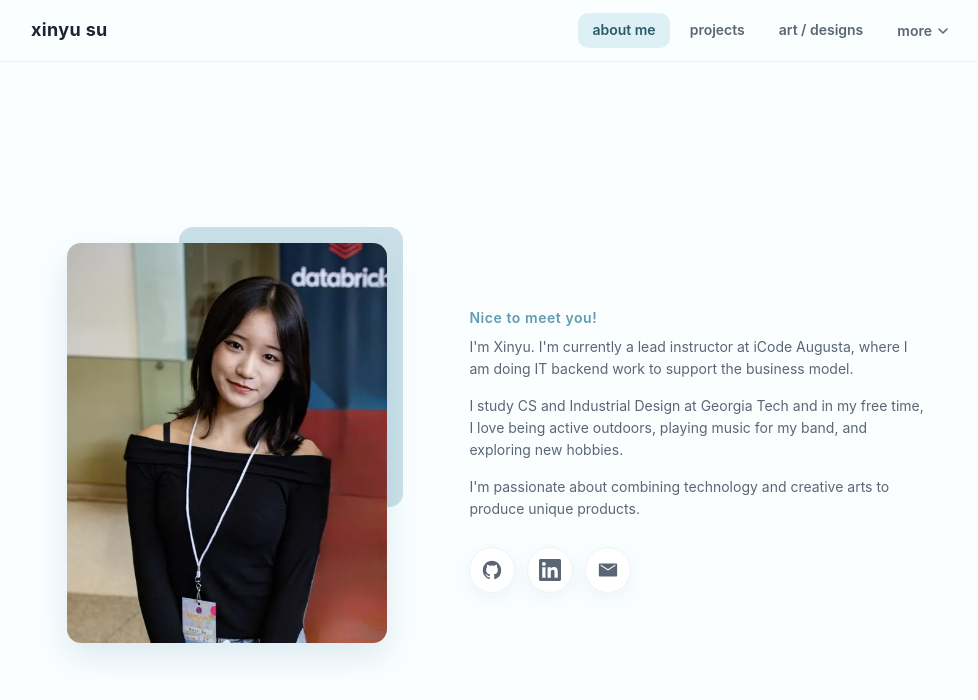
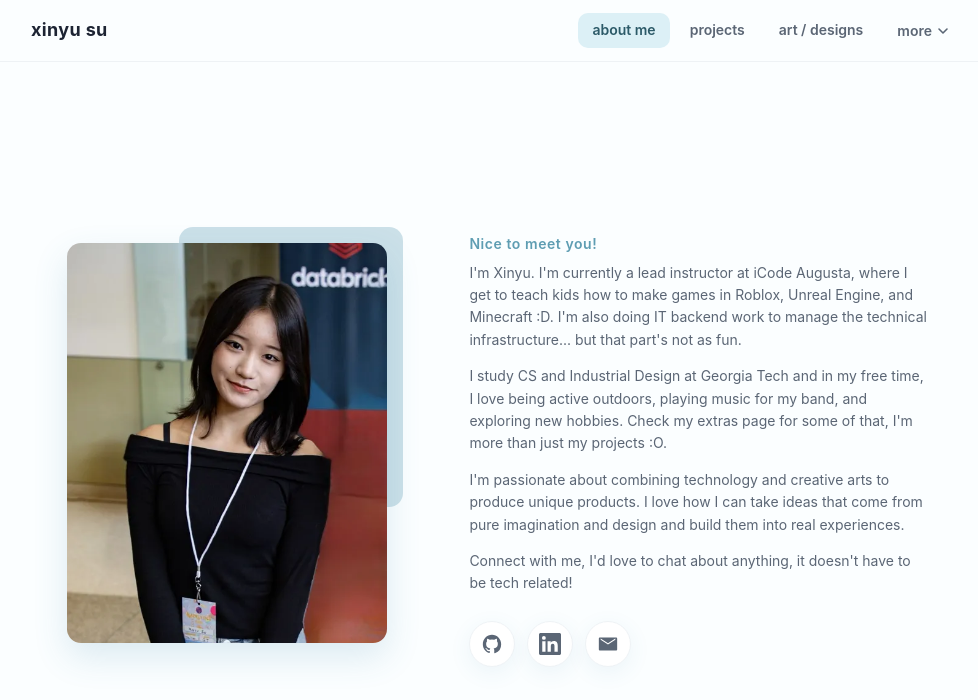
Before and after one commit to c-mfy/portfolio, a React (Vite) app: page /about in a window 1280 px wide. Shown: the top 700 px of the page, without its empty margins (143-1121 px from the left). Built offline with nearby package versions, Linux system fonts and the light colour scheme.

Commit message:
Update About me

```diff
--- a/src/pages/About.jsx
+++ b/src/pages/About.jsx
@@ -21,12 +21,15 @@ export default function About() {
           </p>*/}
 
           <div className="about-text">
-            <p>I'm Xinyu. I'm currently a lead instructor at iCode Augusta, where I am doing IT backend work to support the business model.</p>
+            <p>I'm Xinyu. I'm currently a lead instructor at iCode Augusta, where I get to teach kids how to make games in Roblox, Unreal Engine, and Minecraft :D. I'm also doing IT backend work to manage the technical infrastructure... but that part's not as fun.</p>
             <p>
-              I study CS and Industrial Design at Georgia Tech and in my free time, I love being active outdoors, playing music for my band, and exploring new hobbies.
+              I study CS and Industrial Design at Georgia Tech and in my free time, I love being active outdoors, playing music for my band, and exploring new hobbies. Check my extras page for some of that, I'm more than just my projects :O.
             </p>
             <p>
-              I'm passionate about combining technology and creative arts to produce unique products.
+              I'm passionate about combining technology and creative arts to produce unique products. I love how I can take ideas that come from pure imagination and design and build them into real experiences.
+            </p>
+            <p>
+              Connect with me, I'd love to chat about anything, it doesn't have to be tech related!
             </p>
           </div>
 
```
